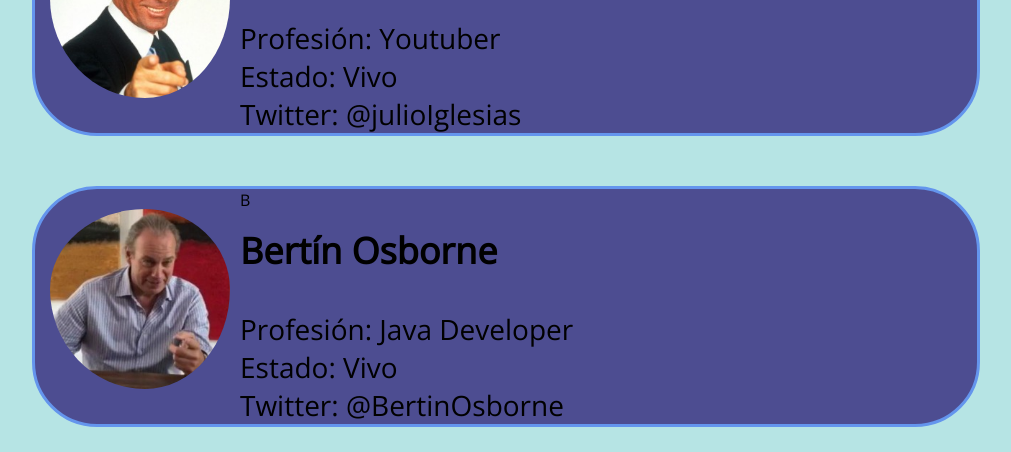
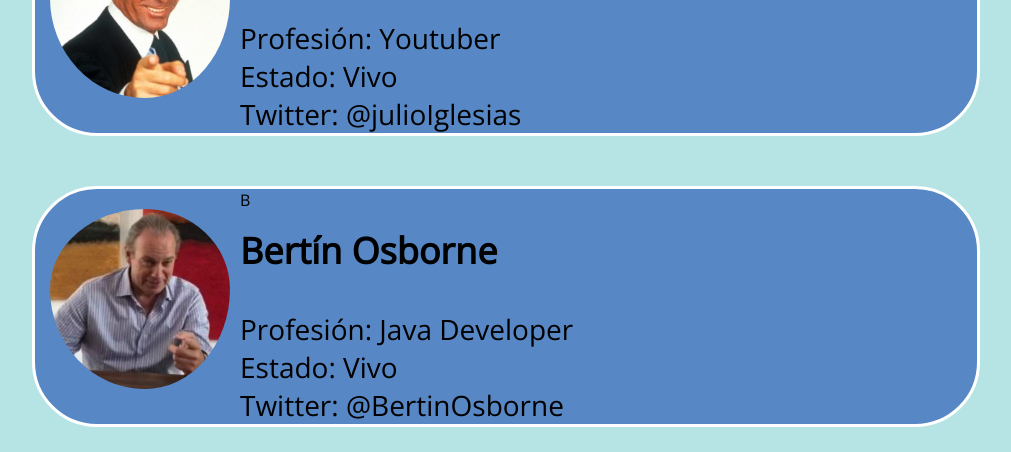
Before and after one commit to carluissg/Se-ores-que-apuntan, a plain HTML site: page index.html in a window 1280 px wide. Shown: the part 565-1017 px from the top of the page, without its empty margins (134-1145 px from the left). Drawn offline with nearby package versions, Linux system fonts and the light colour scheme.

Commit message:
cambios body and color back.. main

```diff
--- a/estilos/estil.css
+++ b/estilos/estil.css
@@ -21,9 +21,9 @@
   .ticket{
     width: 80%;
     padding: 0px 15px;
-    background-color: rgb(77, 77, 145);
+    background-color: rgb(87, 135, 197);
     margin: 25px;
-    border-color: cornflowerblue;
+    border-color: #fff;
     border-radius: 65px;
     border-style: solid;
     position: relative;
@@ -41,7 +41,7 @@
   background-color: #b6e4e4;
   font-family: 'Open Sans', sans-serif;
   align-items: center;
-  padding: 0px 15px;
+  padding: 0px;
 }
 
 ul{
```
